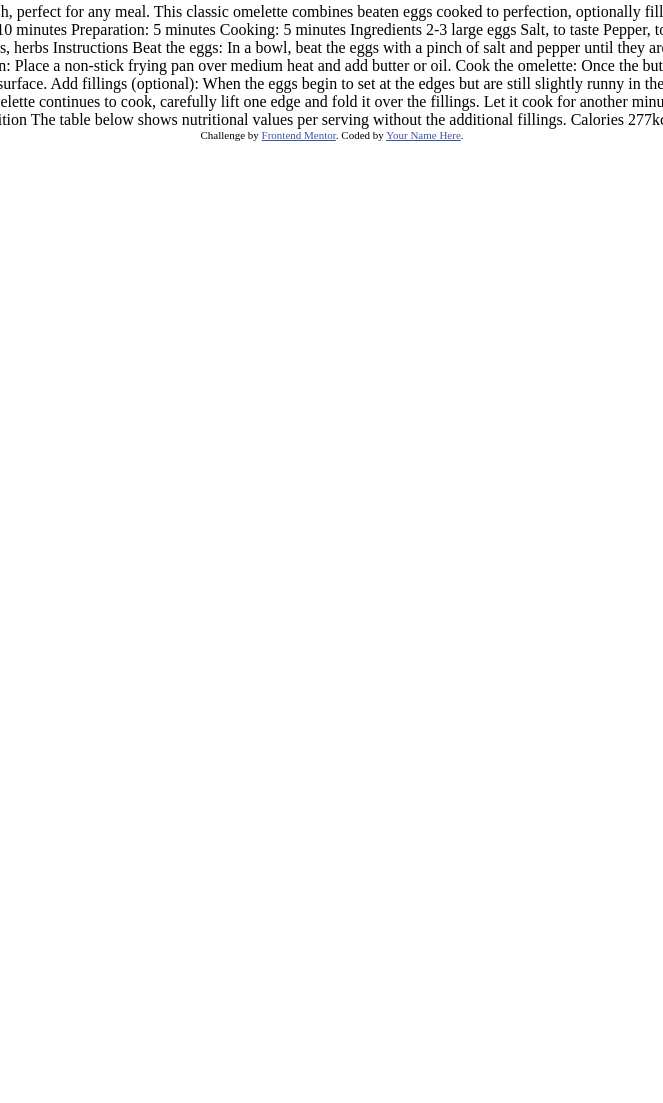
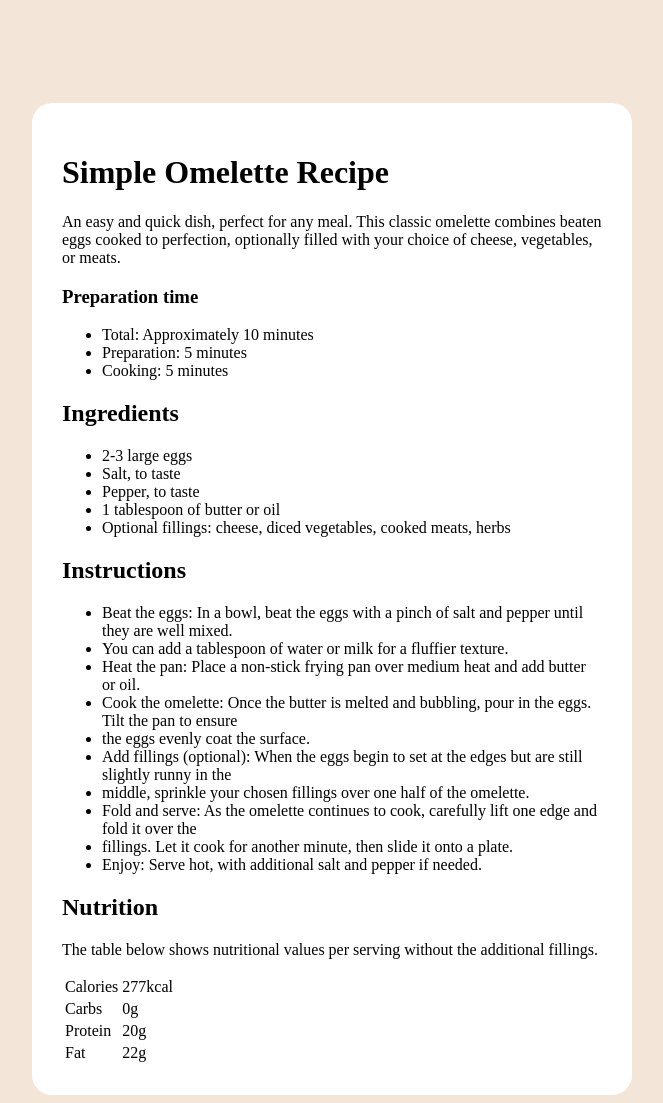
Before and after one commit to aguilarjavier/recipe-page-main, a plain HTML site: page index.html in a window 1280 px wide. Shown: the part 5-1108 px from the top of the page, without its empty margins (308-971 px from the left). Before the commit the page ends 800 px from the top, so only its background shows below. Drawn offline with Linux system fonts and the light colour scheme.

Commit message:
adding basic styling

```diff
--- a/index.html
+++ b/index.html
@@ -6,6 +6,8 @@
 
   <link rel="icon" type="image/png" sizes="32x32" href="./assets/images/favicon-32x32.png">
 
+  <link rel="stylesheet" href="style.css">
+
   <title>Frontend Mentor | Recipe page</title>
 
   <!-- Feel free to remove these styles or customise in your own stylesheet 👍 -->
@@ -13,65 +15,81 @@
     .attribution { font-size: 11px; text-align: center; }
     .attribution a { color: hsl(228, 45%, 44%); }
   </style>
+
+
 </head>
 <body>
+<main class="card">
 
-  Simple Omelette Recipe
+    <h1>Simple Omelette Recipe</h1>
 
-  An easy and quick dish, perfect for any meal. This classic omelette combines beaten eggs cooked
-  to perfection, optionally filled with your choice of cheese, vegetables, or meats.
+    An easy and quick dish, perfect for any meal. This classic omelette combines beaten eggs cooked
+    to perfection, optionally filled with your choice of cheese, vegetables, or meats.
 
-  Preparation time
+    <h3>Preparation time</h3>
 
-  Total: Approximately 10 minutes
-  Preparation: 5 minutes
-  Cooking: 5 minutes
+    <ul>
+      <li>Total: Approximately 10 minutes</li>
+      <li>Preparation: 5 minutes</li>
+      <li>Cooking: 5 minutes</li>
+    </ul>
 
-  Ingredients
+    <h2>Ingredients</h2>
 
-  2-3 large eggs
-  Salt, to taste
-  Pepper, to taste
-  1 tablespoon of butter or oil
-  Optional fillings: cheese, diced vegetables, cooked meats, herbs
+    <ul>
+      <li>2-3 large eggs</li>
+      <li>Salt, to taste</li>
+      <li>Pepper, to taste</li>
+      <li>1 tablespoon of butter or oil</li>
+      <li>Optional fillings: cheese, diced vegetables, cooked meats, herbs</li>
+    </ul>
 
-  Instructions
+    <h2>Instructions</h2>
 
-  Beat the eggs: In a bowl, beat the eggs with a pinch of salt and pepper until they are well mixed.
-  You can add a tablespoon of water or milk for a fluffier texture.
+    <ul class="instructions">
+      <li>Beat the eggs: In a bowl, beat the eggs with a pinch of salt and pepper until they are well mixed.</li>
+      <li>You can add a tablespoon of water or milk for a fluffier texture.</li>
+      <li>Heat the pan: Place a non-stick frying pan over medium heat and add butter or oil.</li>
+      <li>Cook the omelette: Once the butter is melted and bubbling, pour in the eggs. Tilt the pan to ensure</li>
+      <li>the eggs evenly coat the surface.</li>
+      <li>Add fillings (optional): When the eggs begin to set at the edges but are still slightly runny in the</li>
+      <li>middle, sprinkle your chosen fillings over one half of the omelette.</li>
+      <li>Fold and serve: As the omelette continues to cook, carefully lift one edge and fold it over the</li>
+      <li>fillings. Let it cook for another minute, then slide it onto a plate.</li>
+      <li>Enjoy: Serve hot, with additional salt and pepper if needed.</li>
+    </ul>
 
-  Heat the pan: Place a non-stick frying pan over medium heat and add butter or oil.
+    <h2>Nutrition</h2>
 
-  Cook the omelette: Once the butter is melted and bubbling, pour in the eggs. Tilt the pan to ensure
-  the eggs evenly coat the surface.
+    <p>The table below shows nutritional values per serving without the additional fillings.</p>
 
-  Add fillings (optional): When the eggs begin to set at the edges but are still slightly runny in the
-  middle, sprinkle your chosen fillings over one half of the omelette.
+  <table class="Nutrition">
+      <tr>
+        <td>Calories</td>
+        <td>277kcal</td>
+      </tr>
 
-  Fold and serve: As the omelette continues to cook, carefully lift one edge and fold it over the
-  fillings. Let it cook for another minute, then slide it onto a plate.
+      <tr>
+          <td>Carbs</td>
+          <td>0g</td>
+      </tr>
 
-  Enjoy: Serve hot, with additional salt and pepper if needed.
+      <tr>
+        <td>Protein</td>
+        <td>20g</td>
+      </tr>
 
-  Nutrition
+      <tr>
+        <td>Fat</td>
+        <td>22g</td>
+      </tr>
+  </table>
 
-  The table below shows nutritional values per serving without the additional fillings.
+    <div class="attribution">
+      Challenge by <a href="https://www.frontendmentor.io?ref=challenge" target="_blank">Frontend Mentor</a>.
+      Coded by <a href="#">Your Name Here</a>.
+    </div>
+</main>
 
-  Calories
-  277kcal
-
-  Carbs
-  0g
-
-  Protein
-  20g
-
-  Fat
-  22g
-
-  <div class="attribution">
-    Challenge by <a href="https://www.frontendmentor.io?ref=challenge" target="_blank">Frontend Mentor</a>.
-    Coded by <a href="#">Your Name Here</a>.
-  </div>
 </body>
 </html>
--- /dev/null
+++ b/style.css
@@ -0,0 +1,20 @@
+
+body{
+    background-color: hsl(30, 54%, 90%);
+    display: flex;
+    justify-content: center;
+
+}
+
+.card{
+    box-sizing: border-box;
+    background-color: white;
+    border-radius: 20px;
+    padding: 30px;
+    margin-top: 100px;
+    width: 600px;
+}
+
+.attribution{
+    display: none;
+}
```
